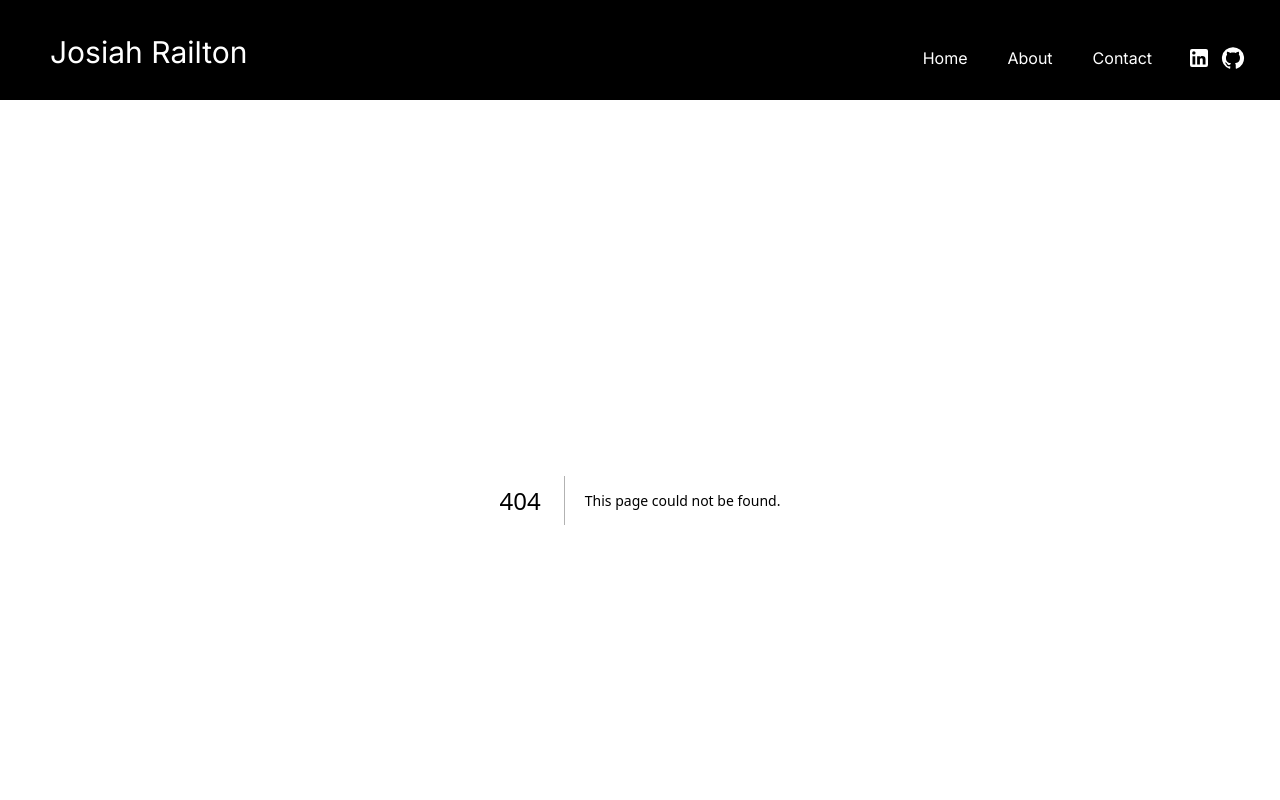
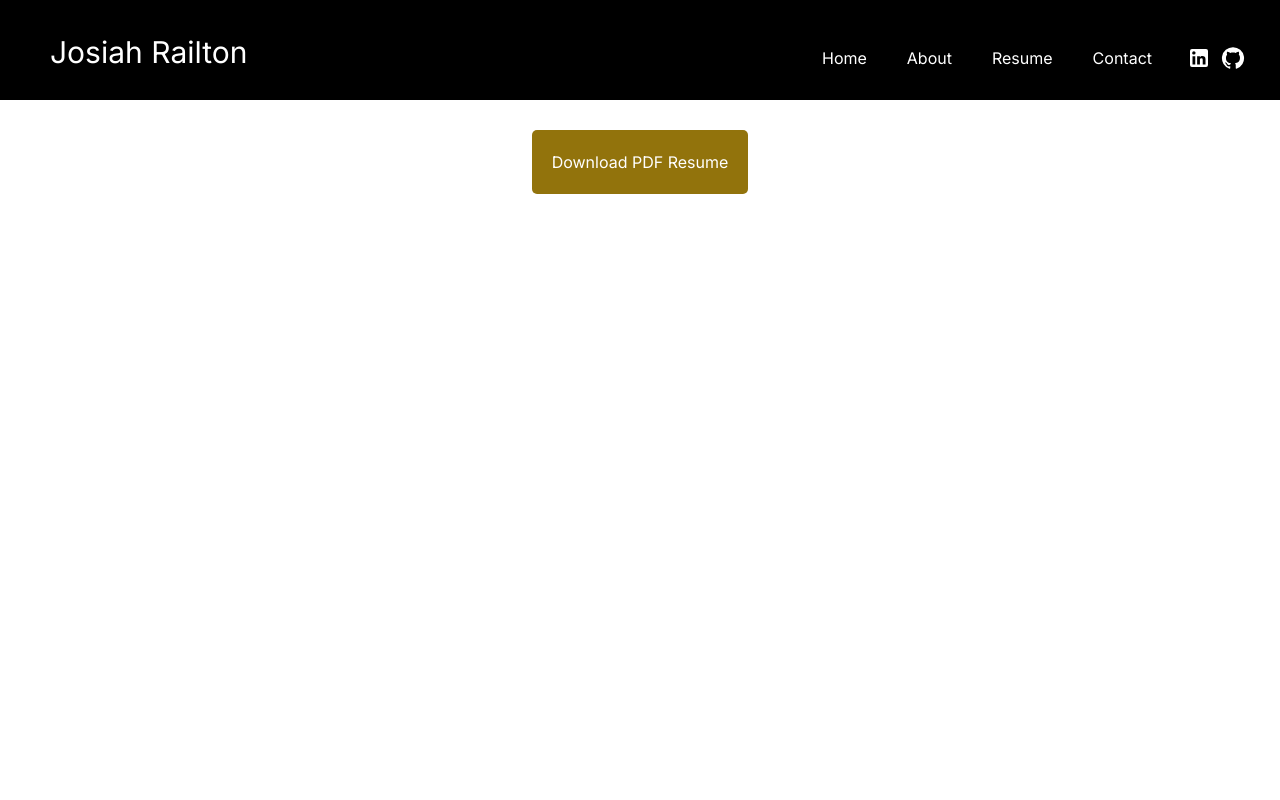
Before and after one commit to JosiahRailton/personal.website, a Next.js app: page /Resume in a window 1280 px wide. Before the commit this address had no page. Shown: the top 800 px of the page. Built offline with nearby package versions, Linux system fonts and the light colour scheme.

Commit message:
Resume Section Start

```diff
--- /dev/null
+++ b/app/Resume/page.tsx
@@ -0,0 +1,71 @@
+import * as React from 'react';
+
+export default function Resume() {
+  return (
+    <div id="resume">
+      <button id="resumeDownload">
+        <a href="JosiahRailton.Resume.pdf" download="JosiahRailton.Resume.pdf">Download PDF Resume</a>
+      </button>
+      {/* SAVE FOR LATER.
+      <h3> Education </h3>
+      <div className="resumeDiv1">
+        <div className="resumeDiv2">
+          <h4> Bethel University, Mishawaka, Indiana </h4>
+          <p> Graduated May 2024 </p>
+          <p> Bachelor of Science: Computer Science, Mathematics</p>
+          <p> Summa Cum Laude </p>
+          <p> GPA: 4.0 </p>
+        </div>
+        <div className="resumeDiv2">
+          <h4> Penn High School, Mishawaka, Indiana </h4>
+          <p> Graduated May 2020 </p>
+          <p> Salutatorian with High Honors </p>
+          <p> GPA: 4.3651 </p>
+        </div>
+      </div>
+      <h3> Professional Experiences </h3>
+      <div className="resumeDiv1">
+        <div className="resumeDiv2">
+        <h4> Ideal Lawn Service and Snow Removal </h4>
+        <p> Lawn Care Worker </p>
+        <p> Winter of 2016 - Summer of 2022, May 2024 - present </p>
+        <ul>
+          <li> Execute multi-step instructions in a timely manner </li>
+          <li> Coordinate with co-workers to complete tasks efficiently </li>
+          <li> Develop proficiency with new equipment and tools </li>
+          <li> Provide quality customer service to clients </li>
+        </ul>
+        </div>
+        <div className="resumeDiv2">
+        <h4> Turning Point Youth Ministries (TPYM) </h4>
+        <p> Computer Science Intern </p>
+        <p> Summer of 2023 </p>
+        <ul>
+          <li> Created a GitHub account and organized software projects </li>
+          <li> Worked with C# and various SDKs in Visual Studio for a video streaming project </li>
+          <li> Managed and supervised video production for church youth camp sessions </li>
+        </ul>
+        </div>
+      </div>
+      <h3> Technical Skills </h3>
+      <div className="resumeDiv1">
+      </div>
+      <h3> Volunteer Work </h3>
+      <div className="resumeDiv1">
+        <p> Assistant cross country coach at Penn High School, 2024</p>
+        <p> Counselor, technology support, and other various positions for summer church camps</p>
+        <p> Worship leader at Family Bible Church in Granger, Indiana </p>
+        <p> Build wheelchair accessible ramps with Servants at Work (SAWs) </p>
+      </div>
+      <h3> Awards & Activities </h3>
+      <div className="resumeDiv1">
+        <p> Bethel University's Student Athlete Leadership Team, Fall 2022 - Spring 2024</p>
+        <p> NCCAA Scholar-Athlete, Fall 2021 - Spring 2024 </p>
+        <p> Dean's List, Fall 2020- Fall 2023 </p>
+        <p> Bethel University Cross Country and Track & Field, Fall 2020- Spring 2024 </p>
+      </div>
+      */}
+      <iframe src="JosiahRailton.Resume.pdf"></iframe>
+    </div>
+  );
+}
--- a/app/globals.css
+++ b/app/globals.css
@@ -143,7 +143,7 @@ nav a {
   grid-column: 1;
 }
 
-#projectArea h2 {
+h2 {
   font-size: 30px;
   text-align: center;
 }
@@ -286,6 +286,50 @@ nav a {
   align-items: center;
 }
 
+#resume {
+  padding: 30px 80px;
+  display: flex;
+  flex-direction: column;
+  align-items: center;
+}
+
+#resume iframe {
+  aspect-ratio: 8.5 / 11;
+  max-width: 850px;
+  width: 70%;
+  height: auto;
+}
+
+#resumeDownload {
+  background-color: rgb(146, 115, 12);
+  color: white;
+  border-radius: 5px;
+  padding: 20px;
+  max-height: fit-content;
+  margin-bottom: 30px;
+}
+
+#resumeDownload:hover{
+  background-color: rgb(184, 148, 31);
+  transition: .5s ease;
+}
+
+/* Update resume section later
+.resumeDiv1 {
+  margin: 20px 0px;
+  padding: 10px;
+  display: flex;
+}
+
+.resumeDiv2 {
+  margin: 10px;
+  padding: 10px;
+  border: 2px solid black;
+  border-radius: 10px;
+}
+*/
+
+
 @layer utilities {
   .text-balance {
     text-wrap: balance;
--- a/app/page.tsx
+++ b/app/page.tsx
@@ -19,19 +19,19 @@ interface ImageData {
 
 // Image data array
 const project1Images: ImageData[] = [
-  { src: project1Image1,},
-  { src: project1Image2,},
-  { src: project1Image3,},
+  { src: project1Image1, },
+  { src: project1Image2, },
+  { src: project1Image3, },
 ];
 
 const project2Images: ImageData[] = [
-  { src: project2Image1,},
-  { src: project2Image2,},
+  { src: project2Image1, },
+  { src: project2Image2, },
 ];
 
 const project3Images: ImageData[] = [
-  { src: project3Image1,},
-  { src: project3Image2,},
+  { src: project3Image1, },
+  { src: project3Image2, },
 ];
 
 export default function Home() {
@@ -41,7 +41,7 @@ export default function Home() {
         <div id="heroText">
           <p id="heroTitle"> Full-Stack Developer</p>
           <p id="heroDescription"> Simple solutions for intricate problems
-          without sacrificing quality</p>
+            without sacrificing quality</p>
         </div>
       </div>
       <div>
@@ -91,10 +91,10 @@ export default function Home() {
               <div> Agile </div>
             </div>
             <div className="projectSlides">
-              <ImageSlides imageList={project1Images}/>
+              <ImageSlides imageList={project1Images} />
             </div>
           </div>
-          <Divider className="projectDivider" variant="middle"/>
+          <Divider className="projectDivider" variant="middle" />
           <div className="projects">
             <div className="projectDescription">
               <h3> Class Schedule Application </h3>
@@ -117,10 +117,10 @@ export default function Home() {
               <div> Agile </div>
             </div>
             <div className="projectSlides">
-              <ImageSlides imageList={project2Images}/>
+              <ImageSlides imageList={project2Images} />
             </div>
           </div>
-          <Divider className="projectDivider" variant="middle"/>
+          <Divider className="projectDivider" variant="middle" />
           <div className="projects">
             <div className="projectDescription">
               <h3> Roundnet Rating Application </h3>
@@ -141,13 +141,9 @@ export default function Home() {
               <div> Database Design </div>
             </div>
             <div className="projectSlides">
-              <ImageSlides imageList={project3Images}/>
+              <ImageSlides imageList={project3Images} />
             </div>
           </div>
-        </div>
-        <div id="resume">
-          <h2> Resume </h2>
-          <p> Download my resume here</p>
         </div>
         <p>More info down here</p>
       </div>
--- a/components/Header.tsx
+++ b/components/Header.tsx
@@ -12,6 +12,7 @@ export default function Header() {
         <div className="navLinks">
           <Link href="../">Home</Link>
           <Link href="../About">About</Link>
+          <Link href="../Resume">Resume</Link>
           <Link href="../Contact">Contact</Link>
         </div>
         <div className="socialIcons">
```
Also changed, not shown: 1 other file (tests, documents, lock files or other folders).
